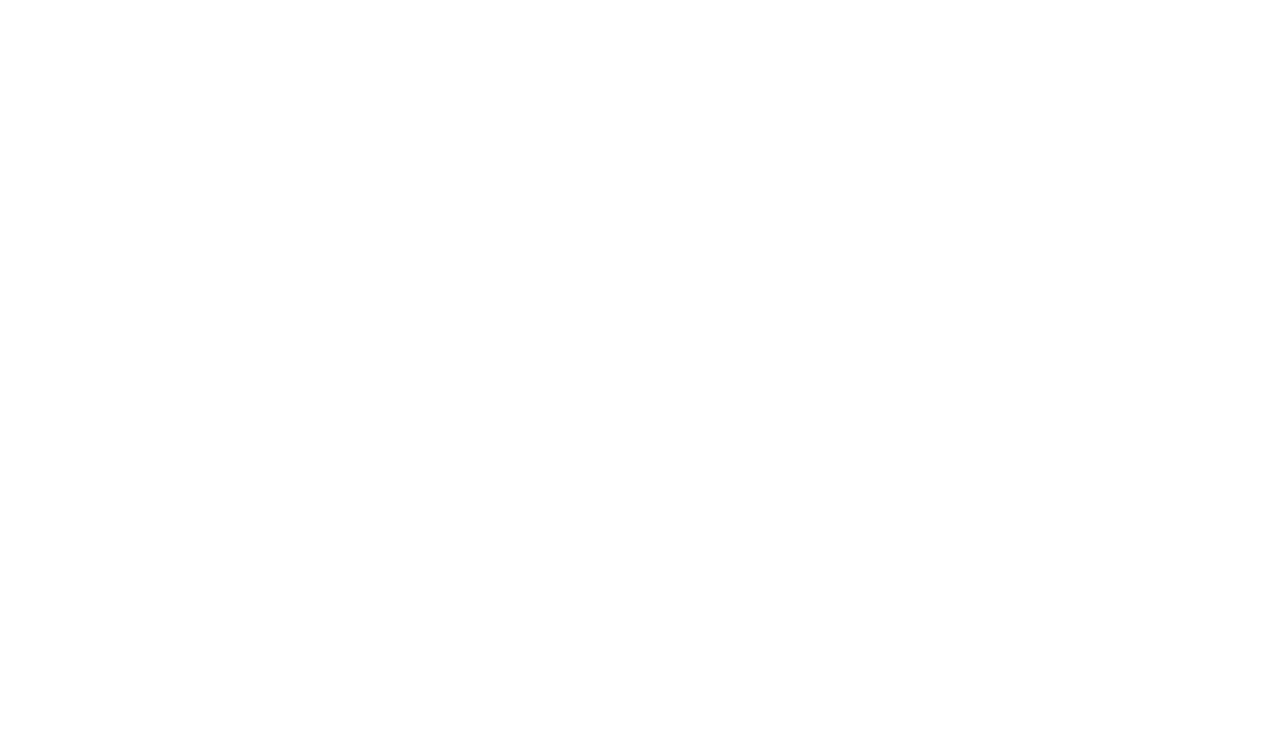
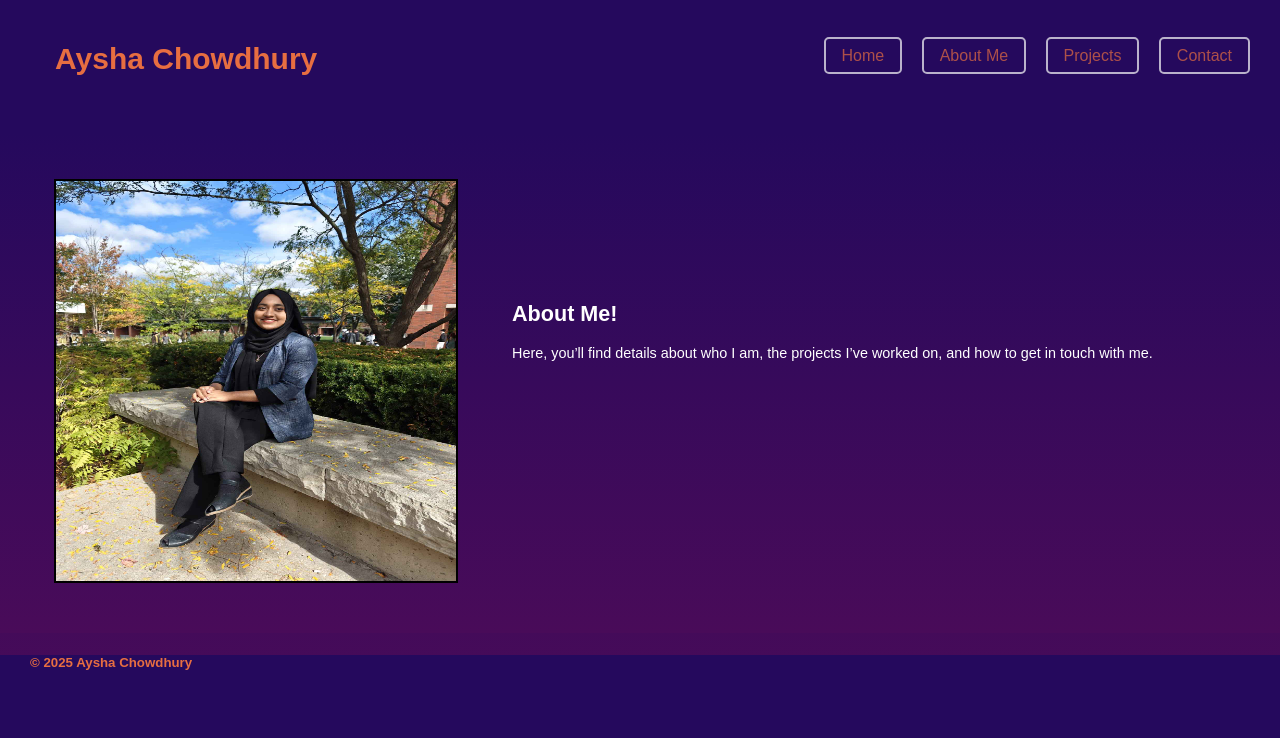
Before and after one commit to AyshaChowdhury/portfolio-site, a plain HTML site: page aboutme.html in a window 1280 px wide. Drawn offline with Linux system fonts and the light colour scheme; a web font is replaced by a local one.

Commit message:
Updated Contact Page, About Me, and added image

```diff
--- a/aboutme.html
+++ b/aboutme.html
@@ -0,0 +1,49 @@
+<!DOCTYPE HTML>
+
+<html>
+
+    <head>
+        <meta charset="UTF-8">
+        <link rel="stylesheet" type="text/css" href="style.css">
+        <meta name="viewport" content="width=device-width">
+
+        <link rel="preconnect" href="https://fonts.googleapis.com">
+        <link rel="preconnect" href="https://fonts.gstatic.com" crossorigin>
+        <link href="https://fonts.googleapis.com/css2?family=Alan+Sans:wght@300..900&display=swap" rel="stylesheet">
+
+        <title> About Me </title>
+    </head>
+
+    <body>
+            <header>
+                <h1 id="logo"> Aysha Chowdhury </h1>
+                <nav>
+                    <ul>
+                        <li> <a href="index.html"> Home </a></li>
+                        <li> <a href="aboutme.html"> About Me </a></li>
+                        <li> <a href="projects.html"> Projects </a></li>
+                        <li> <a href="contact.html"> Contact </a></li>
+                    </ul>
+                </nav>
+            </header>
+
+            <div id="left-column">
+                <img src="Aysha Chowdhury.jpg">
+            </div>
+
+            <div id="right-column">
+                <div class="welcome-text">
+                    <h2> About Me! </h2>
+                <p>  Here, you’ll find details about who I am, the projects I’ve worked on, and how to get in touch with me. </p>
+                </div>
+            </div>
+
+        <div class="clear"></div>
+
+        <div id="footer">
+            <h5> <p> © 2025 Aysha Chowdhury </p> </h5>
+        </div>
+    </div>
+</body>
+
+</html>
```
Also changed, not shown: index.html (+2 -2 lines), messagebox.png (added).
